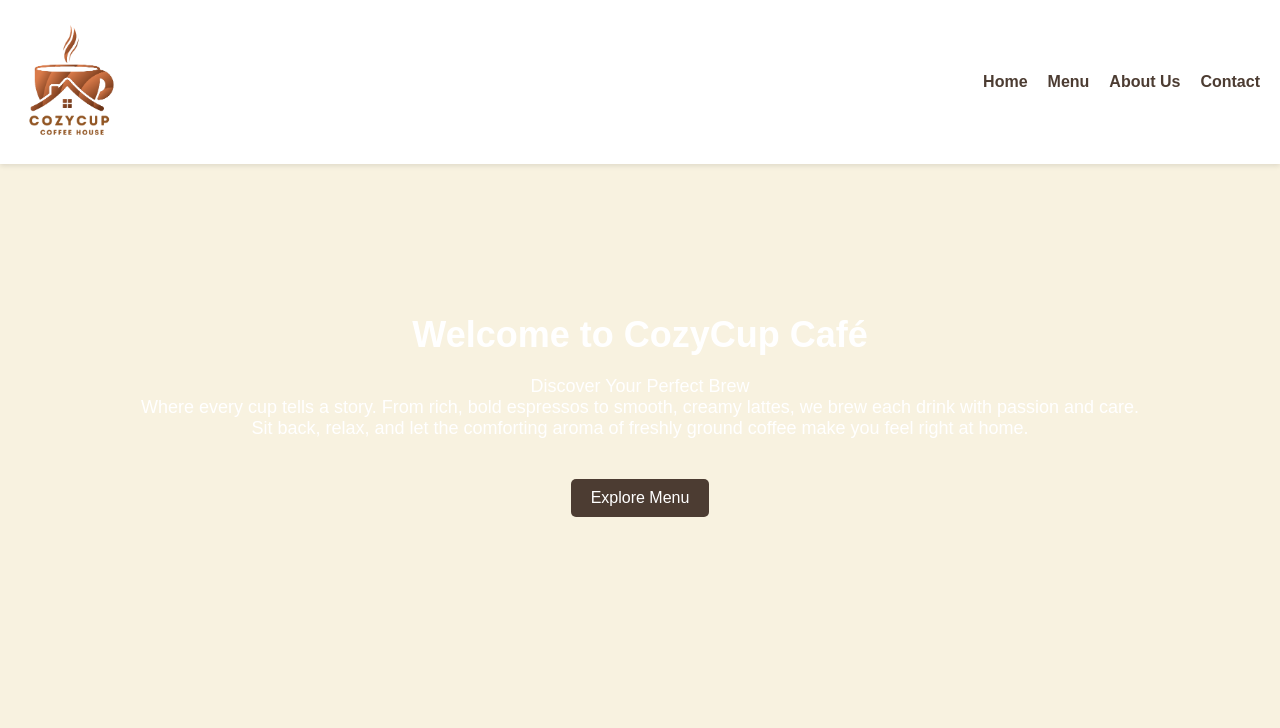
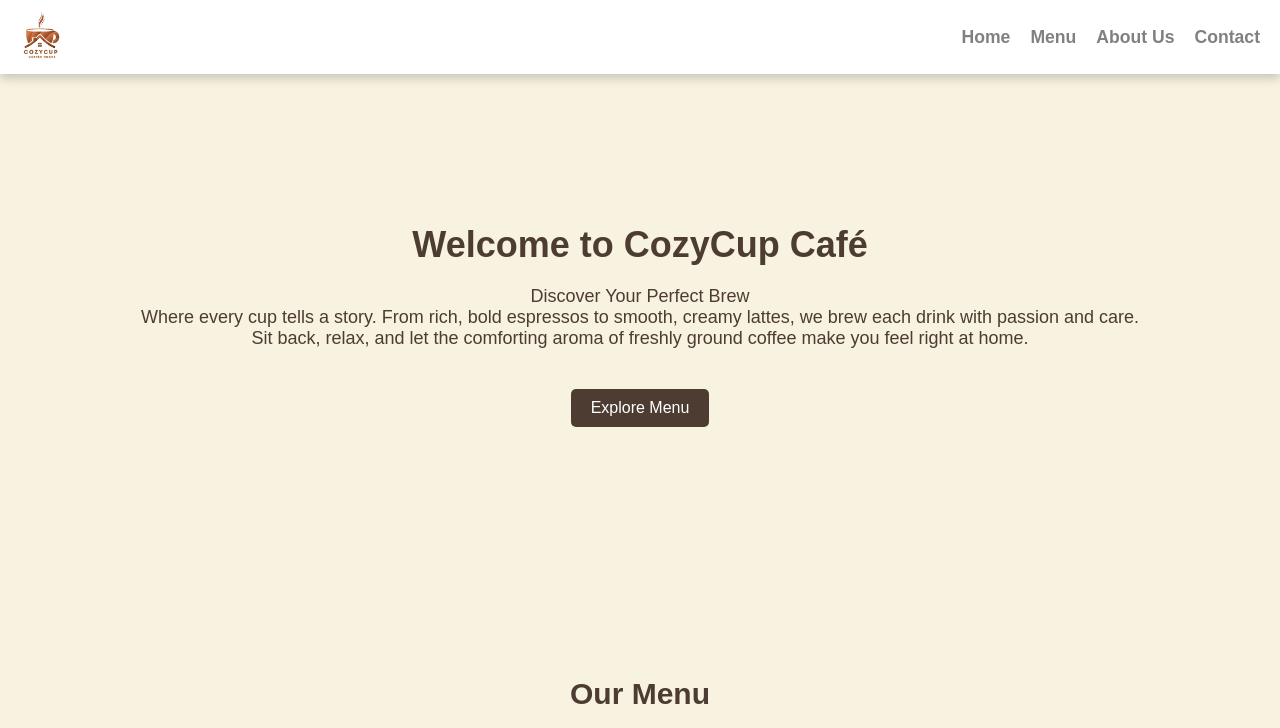
Before and after one commit to germancinco71/CozyCup, a plain HTML site: page index.html in a window 1280 px wide. Shown: the top 728 px of the page. Drawn offline with Linux system fonts and the light colour scheme.

Commit message:
finalize

```diff
--- a/css/styles.css
+++ b/css/styles.css
@@ -11,36 +11,40 @@ body {
 }
 
 header {
-    background-color: #fff;
-    box-shadow: 0 2px 5px rgba(0, 0, 0, 0.1);
-    padding: 20px;
+    background-color: white;
+    padding: 10px 20px;
+    box-shadow: 0 4px 10px rgba(0, 0, 0, 0.2)
 }
 
 nav {
     display: flex;
     justify-content: space-between;
     align-items: center;
+
 }
 
 .logo img {
-    max-width: 100px;
+    height: 50px;
 }
 
 nav ul {
     list-style: none;
     display: flex;
     gap: 20px;
+    margin: 0;
+    padding: 0;
 }
 
-nav a {
+nav ul li a {
+    color: gray;
     text-decoration: none;
-    color: #4c3c32;
     font-weight: bold;
-    transition: color 0.3s;
+    font-size: 1.1em;
+    transition: color 0.3s ease;
 }
 
-nav a:hover {
-    color: #7e685b;
+nav ul li a:hover {
+    color: #d2b48c;
 }
 
 .hero {
@@ -48,7 +52,7 @@ nav a:hover {
     padding: 150px 0;
     background-image: url('hero-bg.jpg');
     background-size: cover;
-    color: white;
+
 }
 
 .hero h1 {
```
